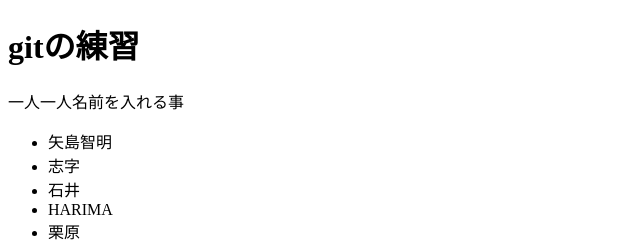
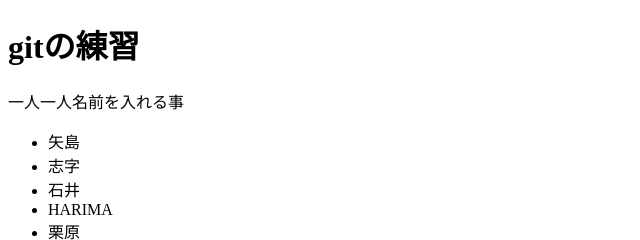
Before and after one commit to msyishii/felica2019-06, a plain HTML site: page index.html in a window 1280 px wide. Shown: the top 240 px of the page, 0-640 px from the left. Drawn offline with Linux system fonts and the light colour scheme.

Commit message:
no message

```diff
--- a/index.html
+++ b/index.html
@@ -10,7 +10,7 @@
 <h1>gitの練習</h1>
 <p>一人一人名前を入れる事</p>
 <ul>
-<li>矢島智明</li>
+<li>矢島</li>
 <li>志字</li>
 <li>石井</li>
 <li>HARIMA</li>
```
